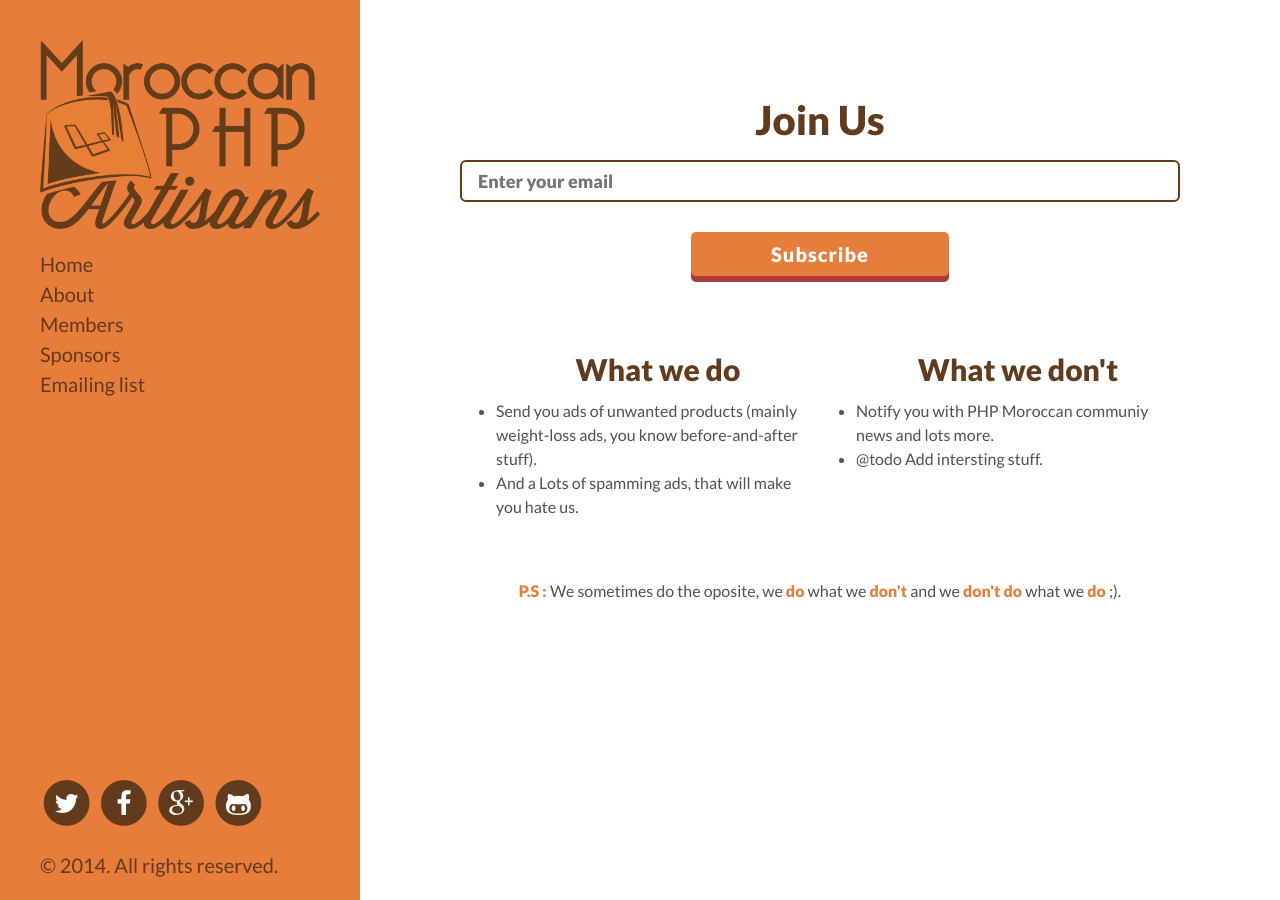
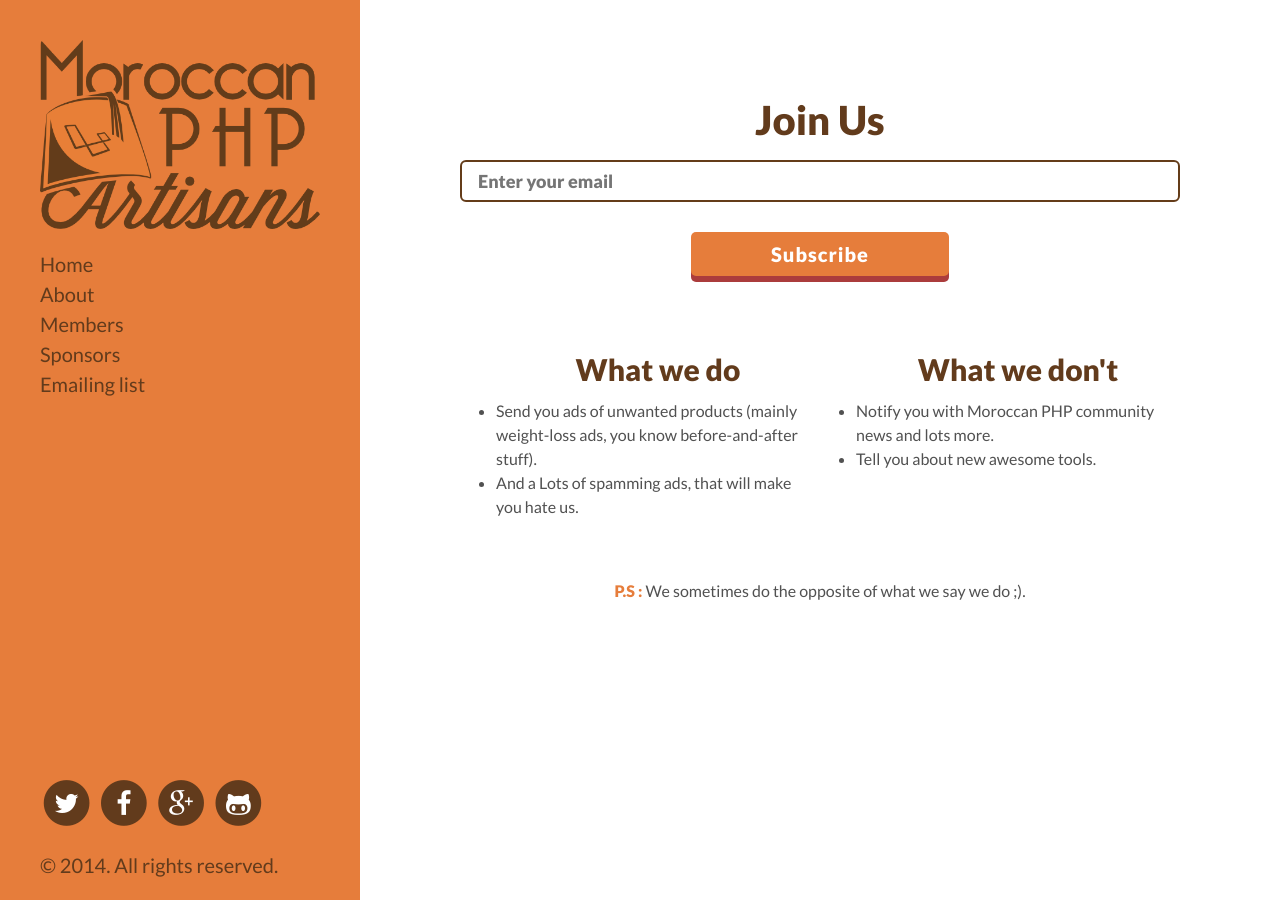
Before and after one commit to moughamir/MoroccanPHPArtisans.github.io, a Jekyll site: the page built from emailing.html, in a window 1280 px wide. Built offline with Jekyll 4.4.1, drawn with Linux system fonts in a browser that asks for light colours; Markdown is read by kramdown in place of the engine named in the settings.

Commit message:
fix typos and add stuff to the list of donts

```diff
--- a/emailing.html
+++ b/emailing.html
@@ -41,13 +41,13 @@ title: Emailing list
                 What we don't
             </h2>
             <ul>
-                <li>Notify you with PHP Moroccan communiy news and lots more.</li>
-                <li>@todo Add intersting stuff.</li>
+                <li>Notify you with Moroccan PHP community news and lots more.</li>
+                <li>Tell you about new awesome tools.</li>
             </ul>
         </div>
     </div>
 
     <p class="ps">
-        <span class="highlight">P.S : </span> We sometimes do the oposite, we <span class="highlight">do</span> what we <span class="highlight">don't</span> and we <span class="highlight">don't do</span> what we <span class="highlight">do</span> ;).
+        <span class="highlight">P.S : </span> We sometimes do the opposite of what we say we do ;).
     </p>
 </div>
```
